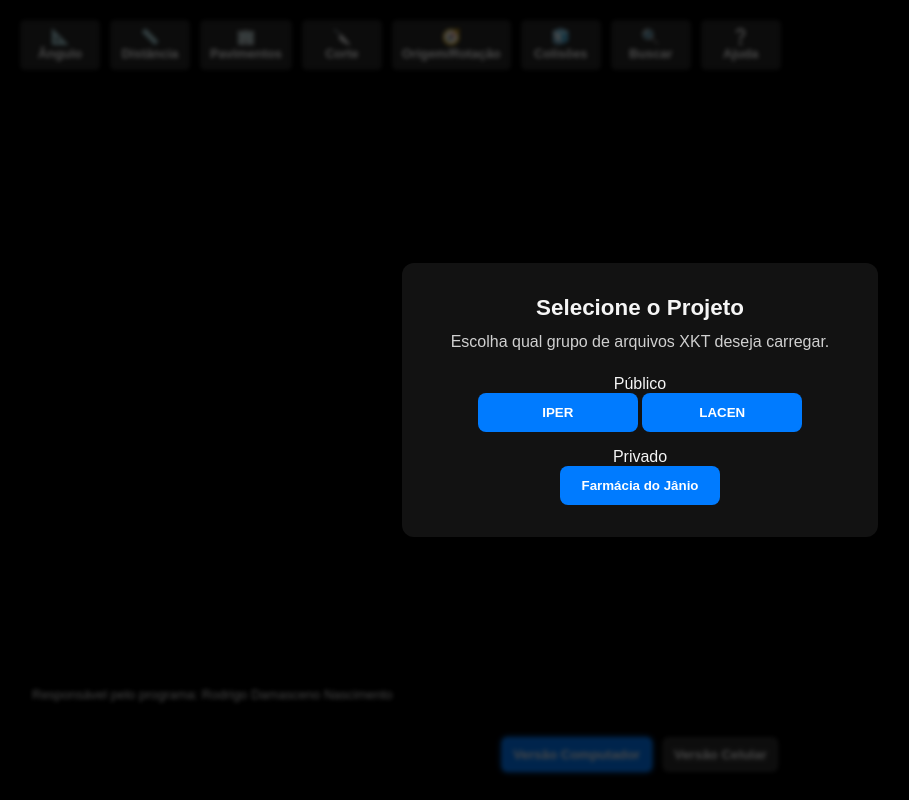
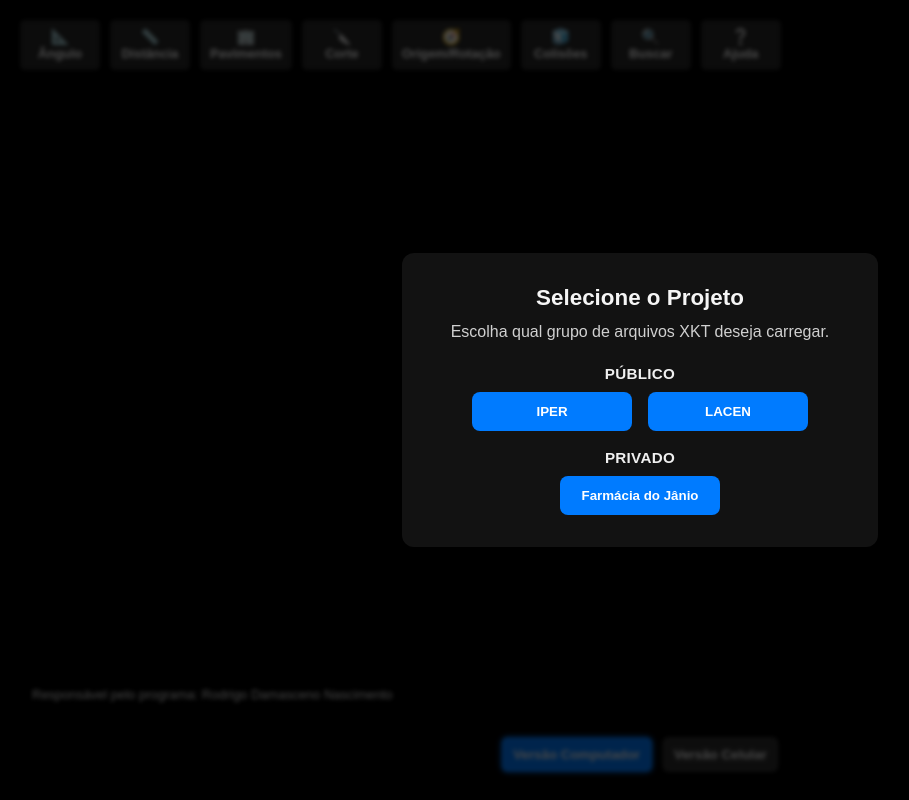
Before and after one commit to rodioegiufao/farmacia_janio, a plain HTML site: page index.html in a window 1280 px wide. Shown: the whole page, without its empty margins (0-909 px from the left). Drawn offline with nearby package versions, Linux system fonts and the light colour scheme.

Commit message:
Update styles.css

```diff
--- a/styles.css
+++ b/styles.css
@@ -42,12 +42,32 @@ html, body {
 
 .model-selection-actions {
     display: flex;
+    flex-direction: column;
+    gap: 18px;
+}
+
+.model-selection-group {
+    display: flex;
+    flex-direction: column;
+    gap: 10px;
+}
+
+.model-selection-group-title {
+    font-size: 0.95rem;
+    font-weight: 700;
+    letter-spacing: 0.02em;
+    text-transform: uppercase;
+    color: #f0f0f0;
+}
+
+.model-selection-buttons {
+    display: flex;
     gap: 16px;
     justify-content: center;
     flex-wrap: wrap;
 }
 
-.model-selection-actions button {
+.model-selection-buttons button {
     min-width: 160px;
     padding: 12px 16px;
     border-radius: 8px;
@@ -59,7 +79,7 @@ html, body {
     transition: transform 0.2s ease, background-color 0.2s ease;
 }
 
-.model-selection-actions button:hover {
+.model-selection-buttons button:hover {
     background: #1a8cff;
     transform: translateY(-2px);
 }
```
